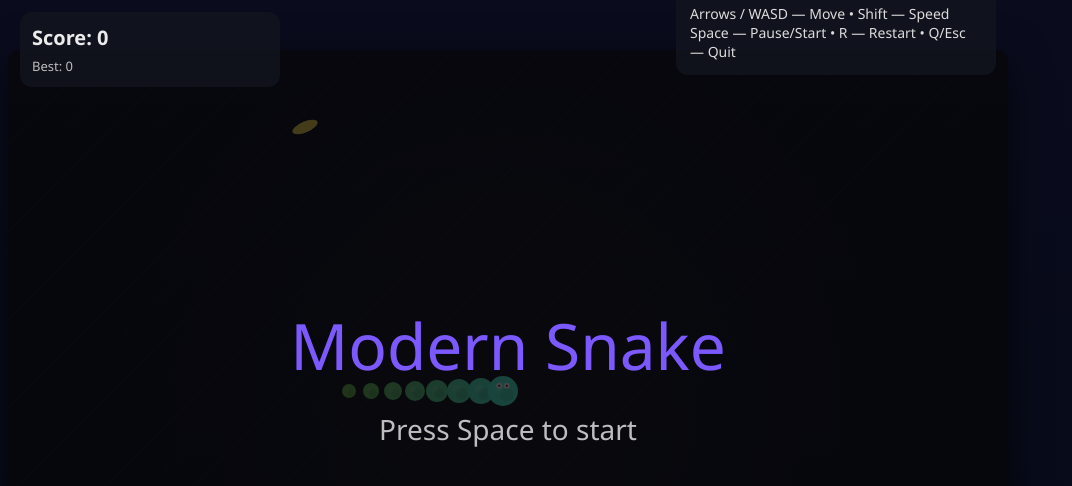
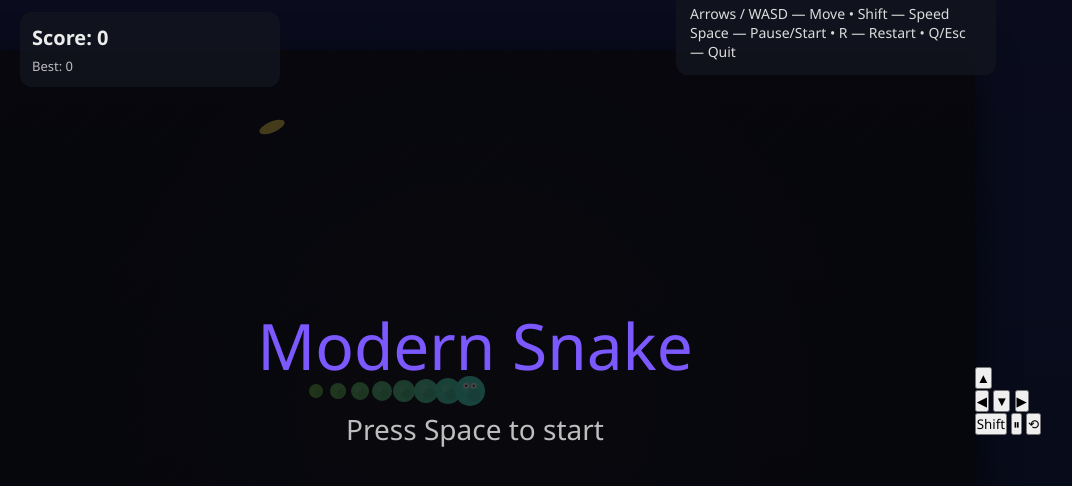
Before and after one commit to qilichovabbos/App, a plain HTML site: page index.html in a window 1280 px wide. Shown: the whole page, without its empty margins (132-1204 px from the left). Drawn offline with Linux system fonts and the light colour scheme; no server answers.

Commit message:
Update index.html

```diff
--- a/index.html
+++ b/index.html
@@ -2,7 +2,7 @@
 <html lang="en">
 <head>
   <meta charset="utf-8" />
-  <meta name="viewport" content="width=device-width,initial-scale=1" />
+  <meta name="viewport" content="width=device-width,initial-scale=1,viewport-fit=cover" />
   <title>Modern Snake — Web</title>
   <link rel="stylesheet" href="./style.css">
 </head>
@@ -20,6 +20,24 @@
     </div>
   </div>
 
+  <!-- Touch controls overlay (mobile) -->
+  <div id="touch-controls" aria-hidden="false">
+    <div id="dpad">
+      <button class="dbtn" id="up" aria-label="Up">▲</button>
+      <div class="row">
+        <button class="dbtn" id="left" aria-label="Left">◀</button>
+        <button class="dbtn" id="down" aria-label="Down">▼</button>
+        <button class="dbtn" id="right" aria-label="Right">▶</button>
+      </div>
+    </div>
+
+    <div id="action-buttons">
+      <button class="actbtn" id="accelerate" aria-label="Accelerate">Shift</button>
+      <button class="actbtn" id="pause" aria-label="Pause">⏸</button>
+      <button class="actbtn" id="restart" aria-label="Restart">⟲</button>
+    </div>
+  </div>
+
   <script src="./game.js"></script>
 </body>
 </html>
```
